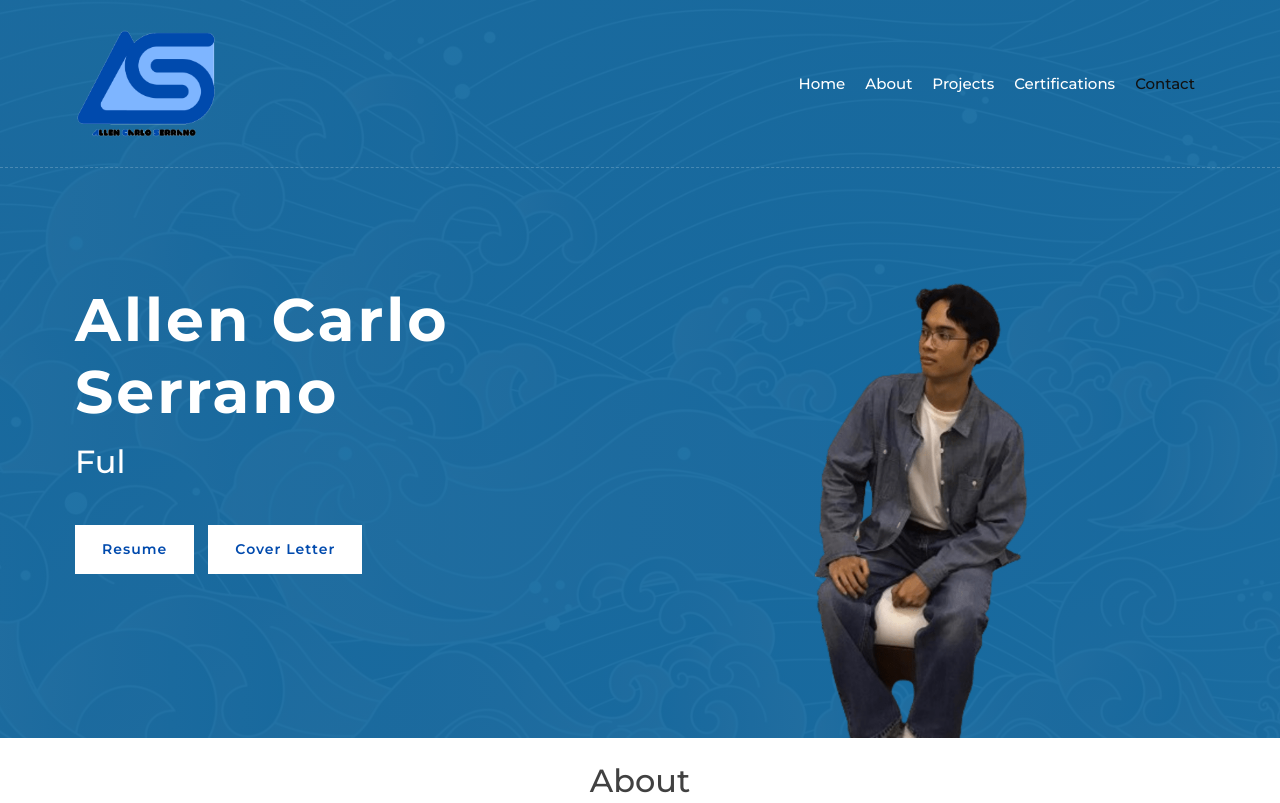
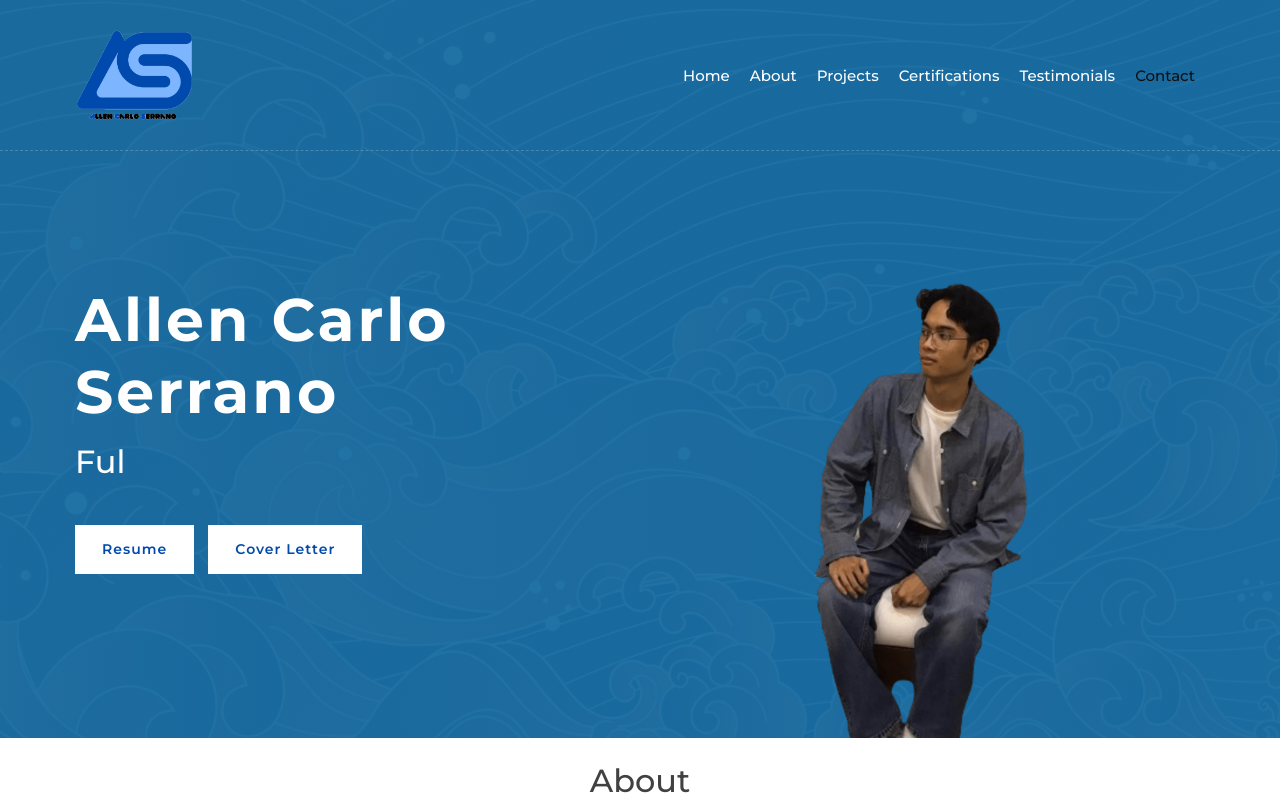
Before and after one commit to ayecees/Portfolio, a plain HTML site: page index.html in a window 1280 px wide. Shown: the top 803 px of the page. Drawn offline with nearby package versions, Linux system fonts and the light colour scheme.

Commit message:
Update index.html

```diff
--- a/index.html
+++ b/index.html
@@ -35,6 +35,7 @@
                         <a href="#about" class="nav-item nav-link">About</a>
                         <a href="#projects" class="nav-item nav-link">Projects</a>
                         <a href="#certifications" class="nav-item nav-link">Certifications</a>
+                        <a href="#testimonials" class="nav-item nav-link">Testimonials</a>
                         <a href="#contact" class="nav-item nav-link">Contact</a>
                     </div>
                 </div>
@@ -225,7 +226,7 @@
                     </div>
                 </div>
 
-                <div class="testimonials">
+                <div class="testimonials" id="testimonials">
                     <div class="container">
                         <div class="section-header text-center wow zoomIn" data-wow-delay="0.1s">
                             <h2>Testimonials</h2>
```
